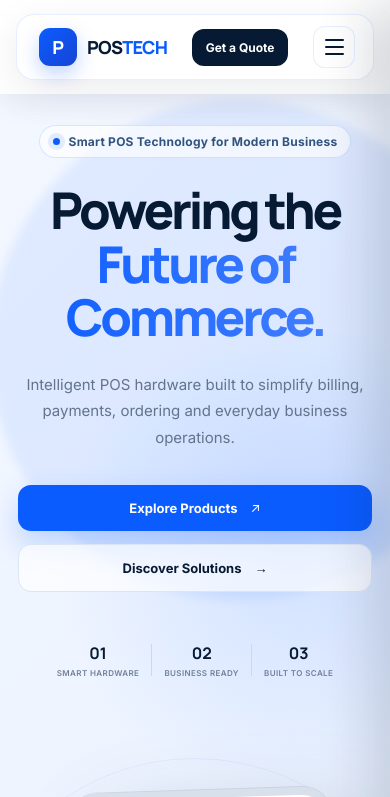
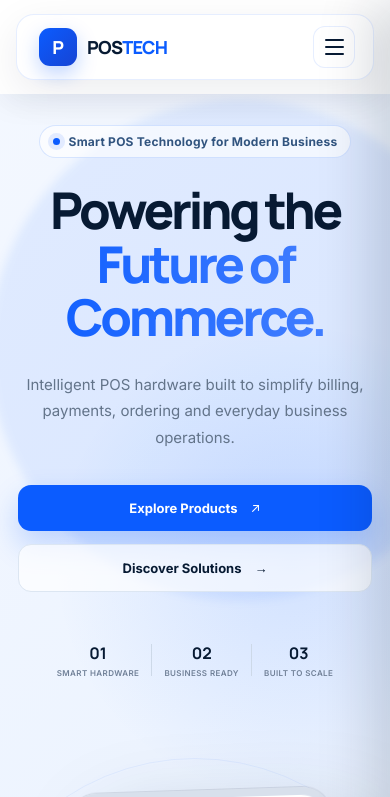
Before and after one commit to Aryan-Tyagi-Web/pos-website, a React (Vite) app: page / in a window 390 px wide. Shown: the top 797 px of the page. Built offline with nearby package versions, Linux system fonts and the light colour scheme.

Commit message:
hamburger

```diff
--- a/src/App.css
+++ b/src/App.css
@@ -1077,15 +1077,6 @@
     height: 470px;
   }
 
-  .header-cta {
-    padding: 11px 14px;
-    font-size: 12px;
-  }
-
-  .header-cta span {
-    display: none;
-  }
-
   .mobile-menu-toggle {
     flex-shrink: 0;
   }
--- a/src/App.jsx
+++ b/src/App.jsx
@@ -63,6 +63,14 @@ function App() {
     }
   }, [])
 
+  useEffect(() => {
+    document.body.style.overflow = menuOpen ? 'hidden' : ''
+
+    return () => {
+      document.body.style.overflow = ''
+    }
+  }, [menuOpen])
+
   const scrollToTop = () => {
     window.scrollTo({
       top: 0,
@@ -91,12 +99,7 @@ function App() {
             <a href="#company">Company</a>
           </nav>
 
-          <a href="#contact" className="header-cta">
-            Get a Quote
-            <span>↗</span>
-          </a>
-
-          <button
+                    <button
             className={`mobile-menu-toggle ${menuOpen ? 'active' : ''}`}
             onClick={() => setMenuOpen(!menuOpen)}
             aria-label="Toggle menu"
```
